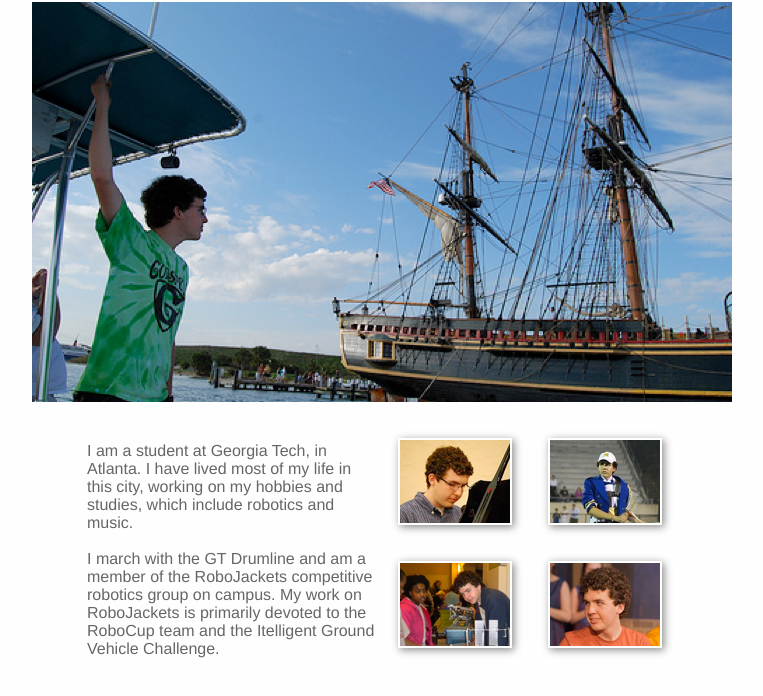
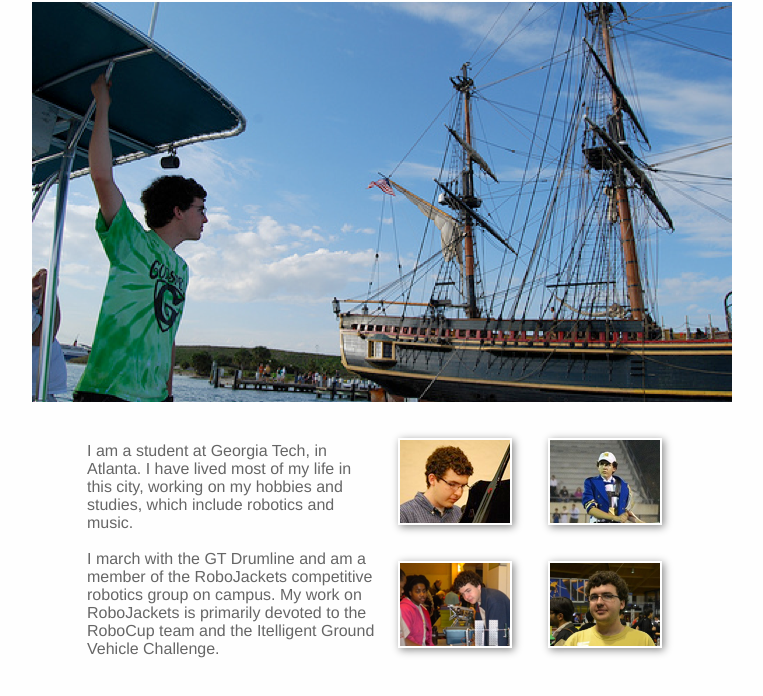
Before and after one commit to barulicm/barulicm.github.io, a plain HTML site: page aboutme.html in a window 1280 px wide. Shown: the part 42-738 px from the top of the page, without its empty margins (258-1021 px from the left). Drawn offline with Linux system fonts and the light colour scheme.

Commit message:
Changes lower-right About Me image.

```diff
--- a/aboutme.html
+++ b/aboutme.html
@@ -42,7 +42,7 @@
             <img class="aboutmeimg" src="images/aboutme_1.png" />
             <img class="aboutmeimg" src="images/aboutme_2.png" />
             <img class="aboutmeimg" src="images/aboutme_3.png" />
-            <img class="aboutmeimg" src="images/aboutme_4.png" />
+            <img class="aboutmeimg" src="images/aboutme_5.png" />
         </div>
   </body>
 </html>
```
Also changed, not shown: images/aboutme_5.png (added).
